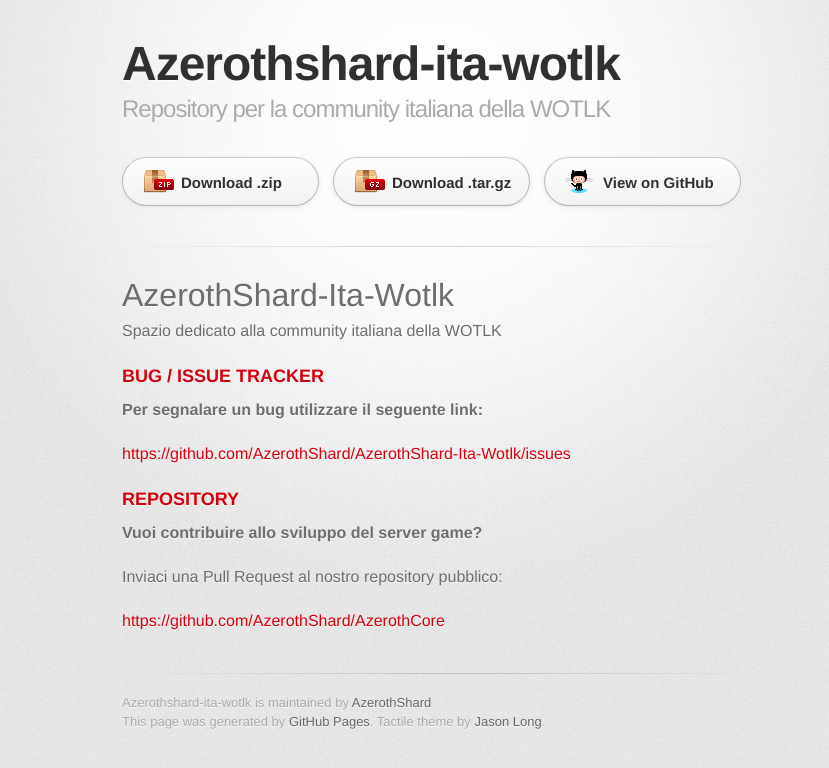
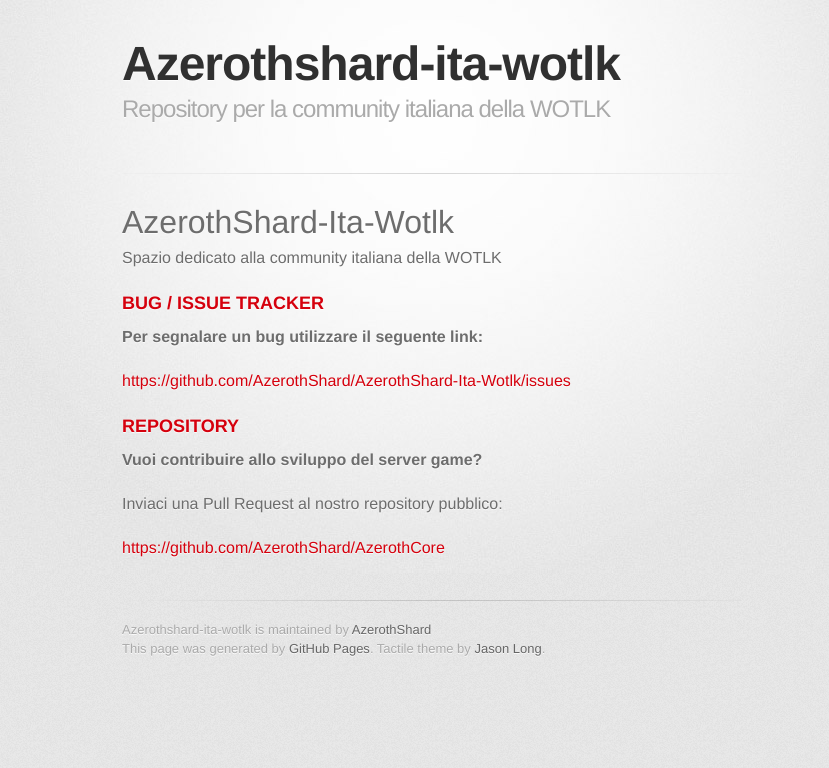
Before and after one commit to AzerothShard/AzerothShard-Ita-Wotlk, a plain HTML site: page index.html in a window 1280 px wide. Shown: the whole page, without its empty margins (208-1037 px from the left). Drawn offline with Linux system fonts and the light colour scheme; a web font is replaced by a local one.

Commit message:
Update index.html

```diff
--- a/index.html
+++ b/index.html
@@ -21,12 +21,6 @@
           <h1>Azerothshard-ita-wotlk</h1>
           <h2>Repository per la community italiana della WOTLK</h2>
         </header>
-
-        <section id="downloads" class="clearfix">
-          <a href="https://github.com/AzerothShard/AzerothShard-Ita-Wotlk/zipball/master" id="download-zip" class="button"><span>Download .zip</span></a>
-          <a href="https://github.com/AzerothShard/AzerothShard-Ita-Wotlk/tarball/master" id="download-tar-gz" class="button"><span>Download .tar.gz</span></a>
-          <a href="https://github.com/AzerothShard/AzerothShard-Ita-Wotlk" id="view-on-github" class="button"><span>View on GitHub</span></a>
-        </section>
 
         <hr>
 
```
